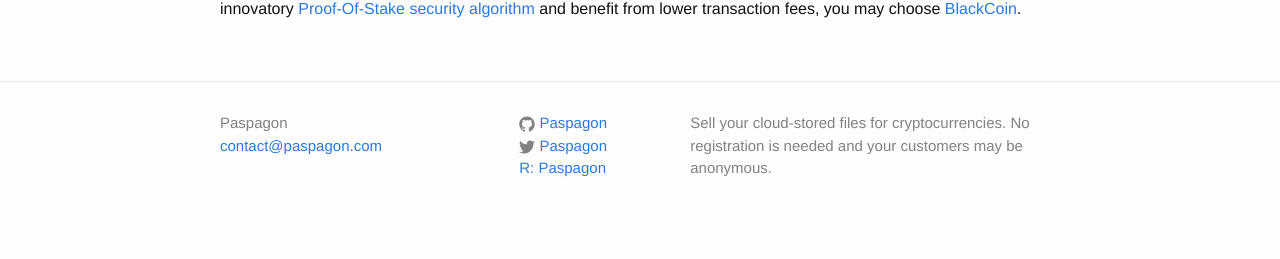
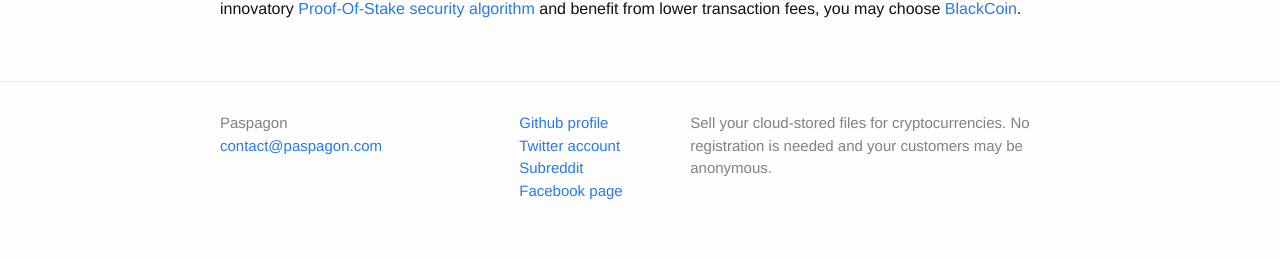
Before and after one commit to Paspagon/paspagon.github.io, a Jekyll site: the page built from index.md, in a window 1280 px wide. Shown: the part 845-1104 px from the top of the page. Built offline with Jekyll 4.4.1, drawn with Linux system fonts in a browser that asks for light colours.

Commit message:
Add Facebook, change social media links appearance

```diff
--- a/_config.yml
+++ b/_config.yml
@@ -6,9 +6,11 @@ description: >
   No registration is needed and your customers may be anonymous.
 baseurl: ""
 url: "http://paspagon.com"
+
 twitter_username: Paspagon
 github_username:  Paspagon
 subreddit: Paspagon
+facebook_page: Paspagon
 
 # Build settings
 markdown: kramdown
--- a/_includes/footer.html
+++ b/_includes/footer.html
@@ -15,13 +15,7 @@
           {% if site.github_username %}
           <li>
             <a href="https://github.com/{{ site.github_username }}">
-              <span class="icon  icon--github">
-                <svg viewBox="0 0 16 16">
-                  <path fill="#828282" d="M7.999,0.431c-4.285,0-7.76,3.474-7.76,7.761 c0,3.428,2.223,6.337,5.307,7.363c0.388,0.071,0.53-0.168,0.53-0.374c0-0.184-0.007-0.672-0.01-1.32 c-2.159,0.469-2.614-1.04-2.614-1.04c-0.353-0.896-0.862-1.135-0.862-1.135c-0.705-0.481,0.053-0.472,0.053-0.472 c0.779,0.055,1.189,0.8,1.189,0.8c0.692,1.186,1.816,0.843,2.258,0.645c0.071-0.502,0.271-0.843,0.493-1.037 C4.86,11.425,3.049,10.76,3.049,7.786c0-0.847,0.302-1.54,0.799-2.082C3.768,5.507,3.501,4.718,3.924,3.65 c0,0,0.652-0.209,2.134,0.796C6.677,4.273,7.34,4.187,8,4.184c0.659,0.003,1.323,0.089,1.943,0.261 c1.482-1.004,2.132-0.796,2.132-0.796c0.423,1.068,0.157,1.857,0.077,2.054c0.497,0.542,0.798,1.235,0.798,2.082 c0,2.981-1.814,3.637-3.543,3.829c0.279,0.24,0.527,0.713,0.527,1.437c0,1.037-0.01,1.874-0.01,2.129 c0,0.208,0.14,0.449,0.534,0.373c3.081-1.028,5.302-3.935,5.302-7.362C15.76,3.906,12.285,0.431,7.999,0.431z"/>
-                </svg>
-              </span>
-
-              <span class="username">{{ site.github_username }}</span>
+              Github profile
             </a>
           </li>
           {% endif %}
@@ -29,22 +23,21 @@
           {% if site.twitter_username %}
           <li>
             <a href="https://twitter.com/{{ site.twitter_username }}">
-              <span class="icon  icon--twitter">
-                <svg viewBox="0 0 16 16">
-                  <path fill="#828282" d="M15.969,3.058c-0.586,0.26-1.217,0.436-1.878,0.515c0.675-0.405,1.194-1.045,1.438-1.809
-                  c-0.632,0.375-1.332,0.647-2.076,0.793c-0.596-0.636-1.446-1.033-2.387-1.033c-1.806,0-3.27,1.464-3.27,3.27 c0,0.256,0.029,0.506,0.085,0.745C5.163,5.404,2.753,4.102,1.14,2.124C0.859,2.607,0.698,3.168,0.698,3.767 c0,1.134,0.577,2.135,1.455,2.722C1.616,6.472,1.112,6.325,0.671,6.08c0,0.014,0,0.027,0,0.041c0,1.584,1.127,2.906,2.623,3.206 C3.02,9.402,2.731,9.442,2.433,9.442c-0.211,0-0.416-0.021-0.615-0.059c0.416,1.299,1.624,2.245,3.055,2.271 c-1.119,0.877-2.529,1.4-4.061,1.4c-0.264,0-0.524-0.015-0.78-0.046c1.447,0.928,3.166,1.469,5.013,1.469 c6.015,0,9.304-4.983,9.304-9.304c0-0.142-0.003-0.283-0.009-0.423C14.976,4.29,15.531,3.714,15.969,3.058z"/>
-                </svg>
-              </span>
-
-              <span class="username">{{ site.twitter_username }}</span>
+              Twitter account
             </a>
           </li>
           {% endif %}
 
           {% if site.subreddit %}
           <li>
-            <a href="https://reddit.com/r/{{ site.subreddit }}">R: <span class="username">{{ site.subreddit }}</span></a>
+            <a href="https://reddit.com/r/{{ site.subreddit }}">Subreddit</span></a>
           </li>
+          {% endif %}
+
+          {% if site.facebook_page %}
+            <li>
+              <a href="https://facebook.com/{{ site.facebook_page }}">Facebook page</a>
+            </li>
           {% endif %}
         </ul>
       </div>
```
